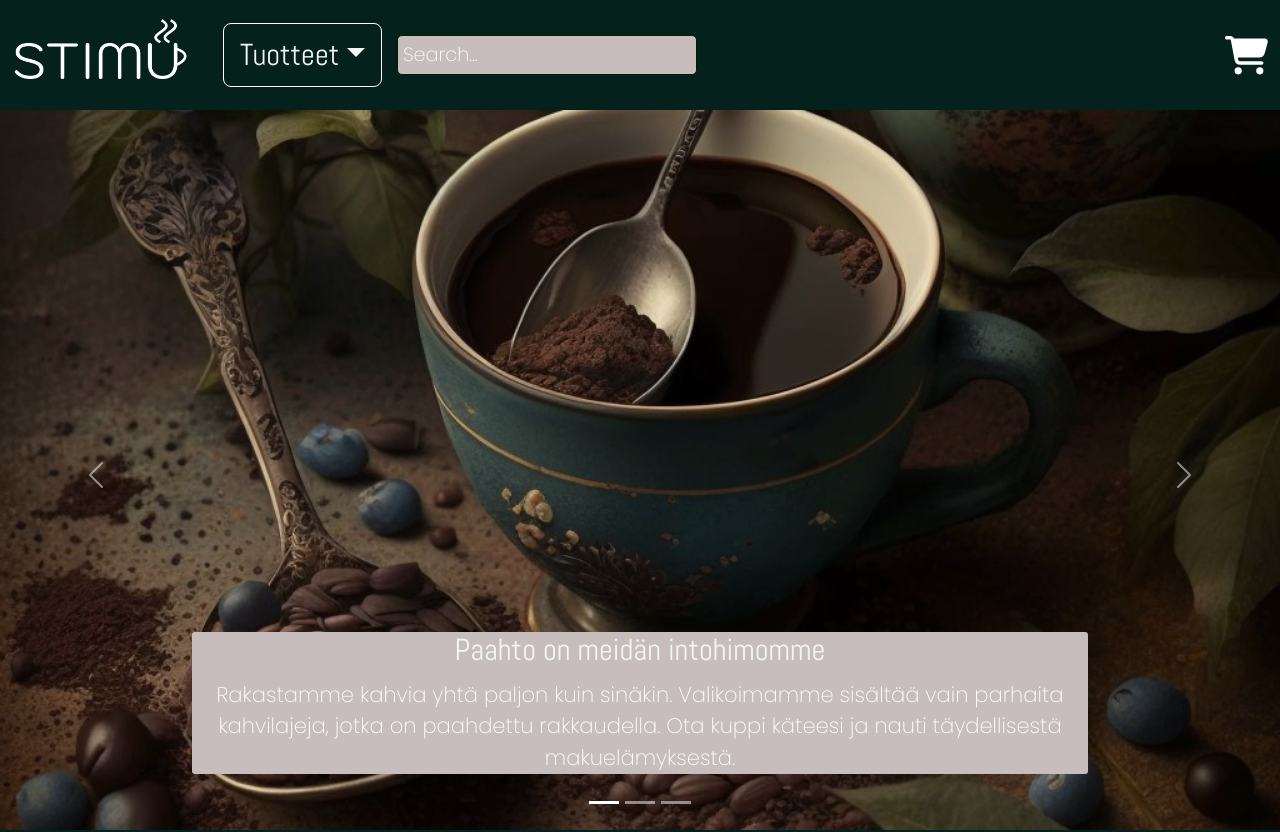
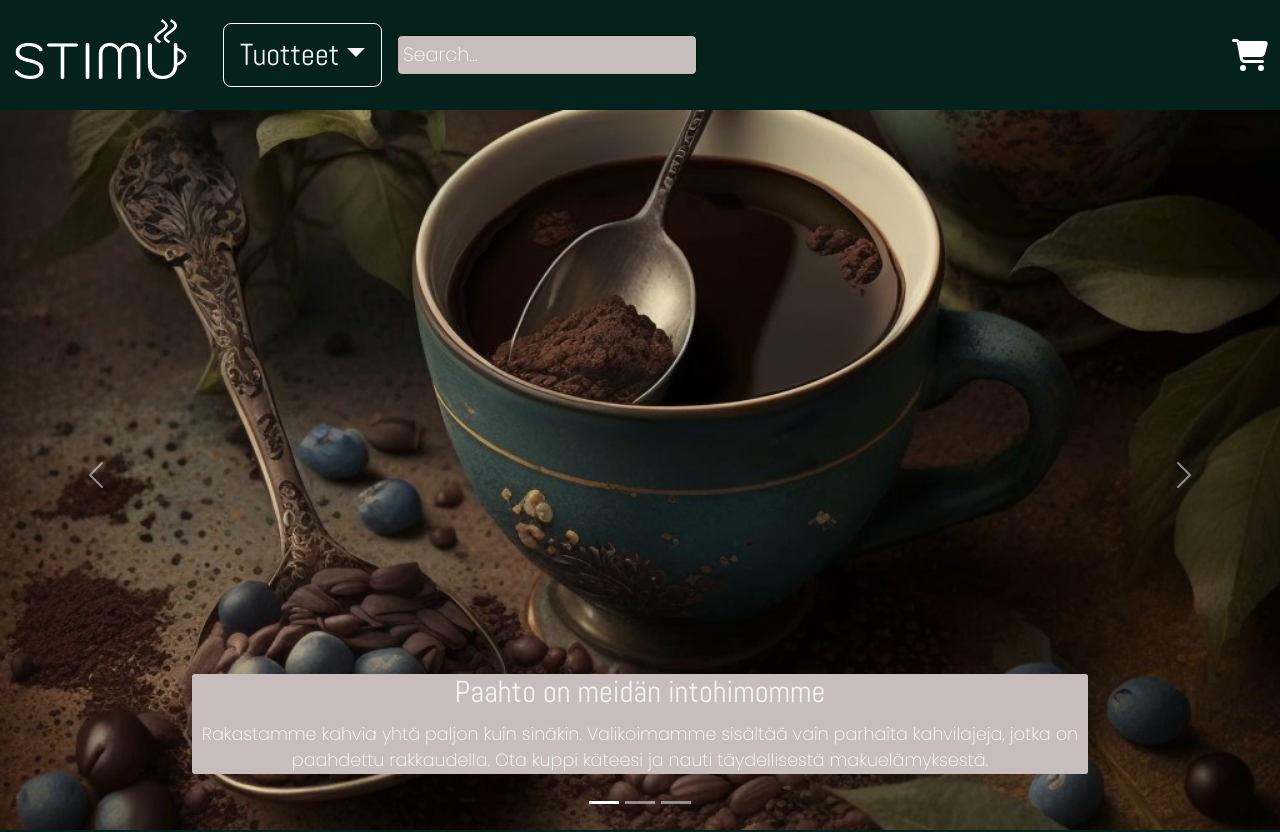
Before and after one commit to Stimu-Webshop/stimu-webshop.github.io, a React (Create React App) app in the folder caffeine-shop/: page / in a window 1280 px wide. Shown: the top 832 px of the page. Built offline with nearby package versions, Linux system fonts and the light colour scheme.

Commit message:
font size

```diff
--- a/caffeine-shop/src/styles/CartPage.scss
+++ b/caffeine-shop/src/styles/CartPage.scss
@@ -2,7 +2,7 @@
 
 body {
     color: $secondary;
-    font-size: 1.2em;
+    font-size: 1.0em;
 }
 
 h2 {
```
